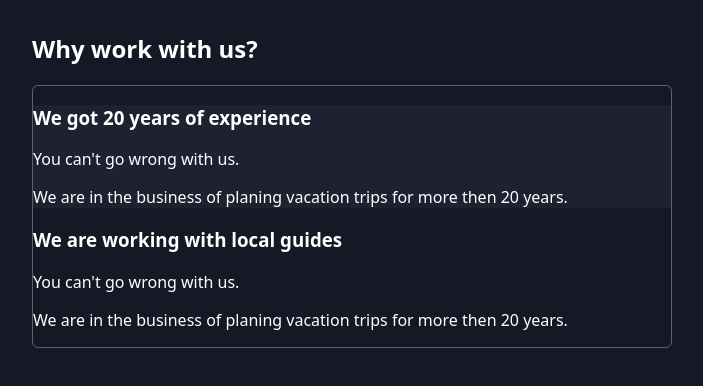
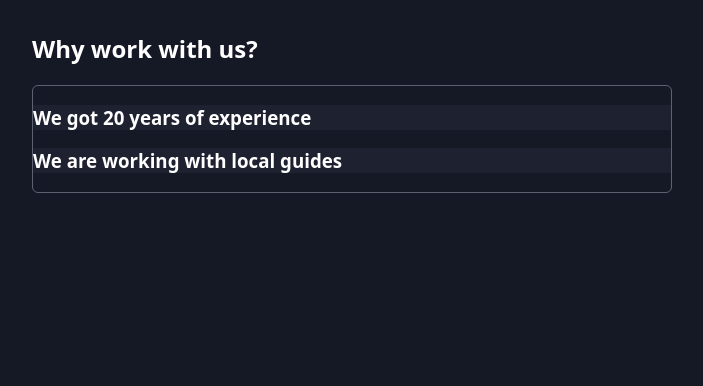
Before and after one commit to liocicolecchia/33-patterns-and-best-practices, a React (Vite) app: page / in a window 1280 px wide. Shown: the top 386 px of the page, without its empty margins (288-991 px from the left). Built offline with nearby package versions, Linux system fonts and the light colour scheme.

Commit message:
adding a context in the Accordion component and wrapping the return with the Provider. in the context it handles the id and a open close function. Connecting the AccordionItem to the context, this creates a component where if you open one accordion item the other closes

```diff
--- a/src/App.jsx
+++ b/src/App.jsx
@@ -8,7 +8,11 @@
         <h2>Why work with us?</h2>
 
         <Accordion className="accordion">
-          <AccordionItem className="accordion-item" title="We got 20 years of experience">
+          <AccordionItem
+            id="experience"
+            className="accordion-item"
+            title="We got 20 years of experience"
+          >
             <article>
               <p>You can&apos;t go wrong with us.</p>
               <p>
@@ -16,7 +20,11 @@
               </p>
             </article>
           </AccordionItem>
-          <AccordionItem title="We are working with local guides">
+          <AccordionItem
+            id="local-guides"
+            className="accordion-item"
+            title="We are working with local guides"
+          >
             <article>
               <p>You can&apos;t go wrong with us.</p>
               <p>
--- a/src/components/Accordion.jsx
+++ b/src/components/Accordion.jsx
@@ -1,5 +1,41 @@
+import { useContext } from "react";
+import { useState } from "react";
+import { createContext } from "react";
+
+const AccordionContext = createContext();
+
+export function useAccordionContext() {
+  const ctx = useContext(AccordionContext);
+
+  if (!ctx) {
+    throw new Error("Accordion related components must be wrapped by <Accordion>");
+  }
+
+  return ctx;
+}
+
 function Accordion({ children, className }) {
-  return <ul className={className}>{children}</ul>;
+  const [openItemId, setOpenItemId] = useState();
+
+  function openItem(id) {
+    setOpenItemId(id);
+  }
+
+  function closeItem() {
+    setOpenItemId(null);
+  }
+
+  const contextValue = {
+    openItemId: openItemId,
+    openItem,
+    closeItem,
+  };
+
+  return (
+    <AccordionContext.Provider value={contextValue}>
+      <ul className={className}>{children}</ul>
+    </AccordionContext.Provider>
+  );
 }
 
 export default Accordion;
--- a/src/components/AccordionItem.jsx
+++ b/src/components/AccordionItem.jsx
@@ -1,8 +1,24 @@
-function AccordionItem({ className, title, children }) {
+import { useAccordionContext } from "./Accordion";
+
+function AccordionItem({ id, className, title, children }) {
+  const { openItemId, openItem, closeItem } = useAccordionContext();
+
+  const isOpen = openItemId === id;
+
+  function handleClick() {
+    if (isOpen) {
+      closeItem();
+    } else {
+      openItem(id);
+    }
+  }
+
   return (
     <li className={className}>
-      <h3>{title}</h3>
-      <div>{children}</div>
+      <h3 onClick={handleClick}>{title}</h3>
+      <div className={isOpen ? "accordion-item-content open" : "accordion-item-content"}>
+        {children}
+      </div>
     </li>
   );
 }
```
